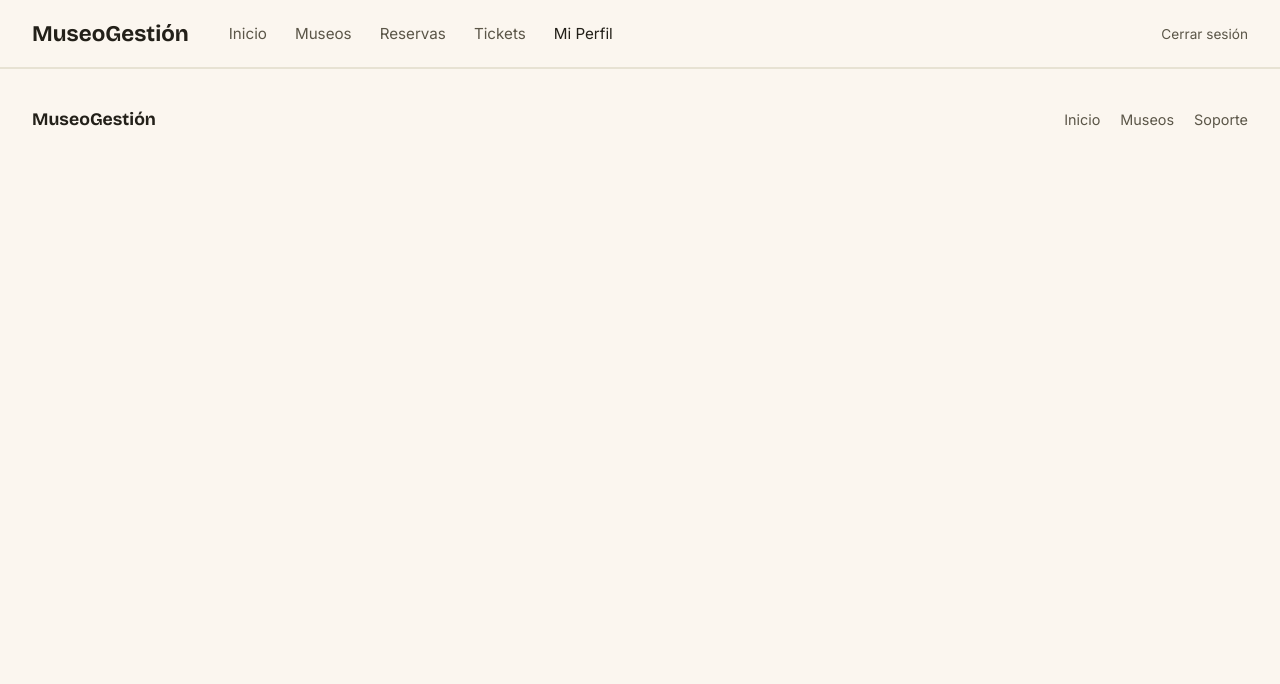
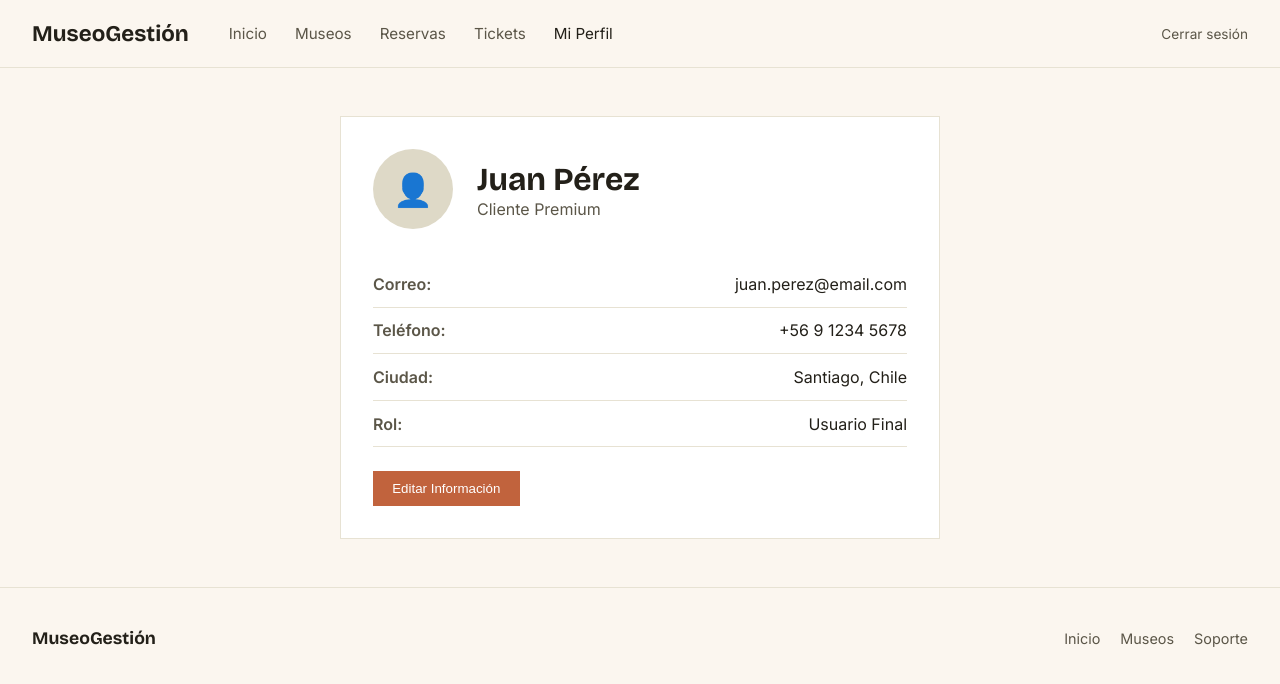
Before and after one commit to kawyyz/museos-react, a React (Vite) app: page /clientes in a window 1280 px wide. Shown: the top 684 px of the page. Built offline with nearby package versions, Linux system fonts and the light colour scheme.

Commit message:
implementacion de paginas

```diff
--- a/src/App.jsx
+++ b/src/App.jsx
@@ -6,12 +6,14 @@ import Museos from "./pages/Museos";
 import Reservas from "./pages/Reservas";
 import Pagos from "./pages/Pagos";
 import Tickets from "./pages/Tickets";
+import Clientes from "./pages/Clientes";
 
 function App() {
   return (
     <BrowserRouter>
       <Navbar />
       <Routes>
+        <Route path="/clientes" element={<Clientes />} />
         <Route path="/tickets" element={<Tickets />} />
         <Route path="/pagos" element={<Pagos />} />
         <Route path="/reservas" element={<Reservas />} />
--- a/src/index.css
+++ b/src/index.css
@@ -345,3 +345,11 @@ ul {
 .ticket-info h3 { margin: 0; font-family: var(--font-display); }
 .ticket-status { background: #d4edda; color: #155724; padding: 0.3rem 0.6rem; font-size: 0.8rem; border-radius: 4px; font-weight: 600; }
 .btn-print { padding: 0.5rem 1rem; border: 1px solid var(--ink); background: none; cursor: pointer; }
+
+
+.profile-card { max-width: 600px; margin: 3rem auto; padding: 2rem; background: white; border: 1px solid var(--sand-line); }
+.profile-header { display: flex; align-items: center; gap: 1.5rem; margin-bottom: 2rem; }
+.profile-avatar { width: 80px; height: 80px; background: var(--sand); border-radius: 50%; display: flex; align-items: center; justify-content: center; font-size: 2rem; }
+.detail-row { display: flex; justify-content: space-between; padding: 0.8rem 0; border-bottom: 1px solid var(--sand-line); }
+.detail-label { font-weight: 600; color: #5b5648; }
+.btn-edit { margin-top: 1.5rem; padding: 0.6rem 1.2rem; background: var(--clay); color: white; border: none; cursor: pointer; }
--- /dev/null
+++ b/src/pages/Clientes.jsx
@@ -0,0 +1,44 @@
+const cliente = {
+  nombre: "Juan Pérez",
+  tipo: "Cliente Premium",
+  correo: "juan.perez@email.com",
+  telefono: "+56 9 1234 5678",
+  ciudad: "Santiago, Chile",
+  rol: "Usuario Final",
+};
+
+const detalles = [
+  { etiqueta: "Correo:", valor: cliente.correo },
+  { etiqueta: "Teléfono:", valor: cliente.telefono },
+  { etiqueta: "Ciudad:", valor: cliente.ciudad },
+  { etiqueta: "Rol:", valor: cliente.rol },
+];
+
+function Clientes() {
+  return (
+    <main>
+      <div className="profile-card">
+        <div className="profile-header">
+          <div className="profile-avatar">👤</div>
+          <div>
+            <h1 style={{ margin: 0, fontFamily: "var(--font-display)" }}>
+              {cliente.nombre}
+            </h1>
+            <p style={{ margin: 0, color: "#5b5648" }}>{cliente.tipo}</p>
+          </div>
+        </div>
+
+        {detalles.map((d) => (
+          <div className="detail-row" key={d.etiqueta}>
+            <span className="detail-label">{d.etiqueta}</span>
+            <span>{d.valor}</span>
+          </div>
+        ))}
+
+        <button className="btn-edit">Editar Información</button>
+      </div>
+    </main>
+  );
+}
+
+export default Clientes;
```
